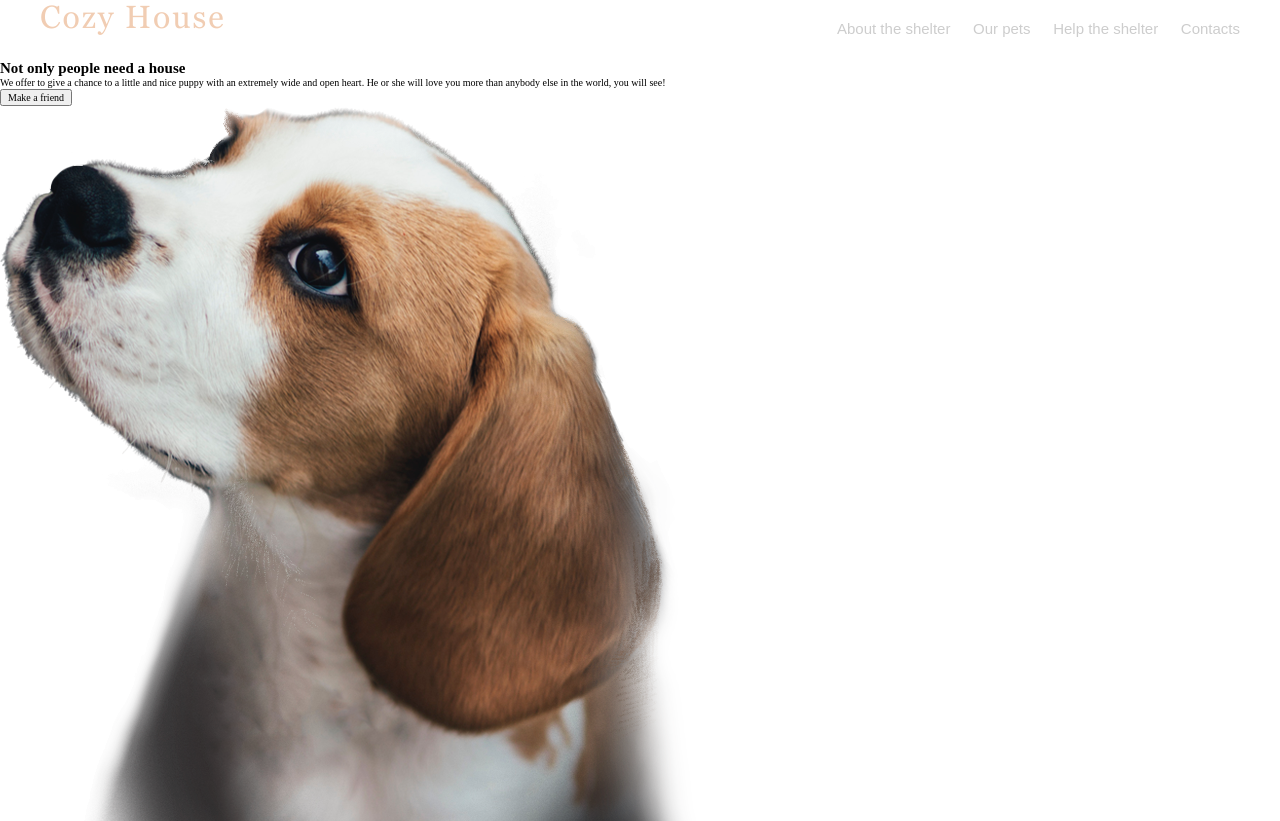
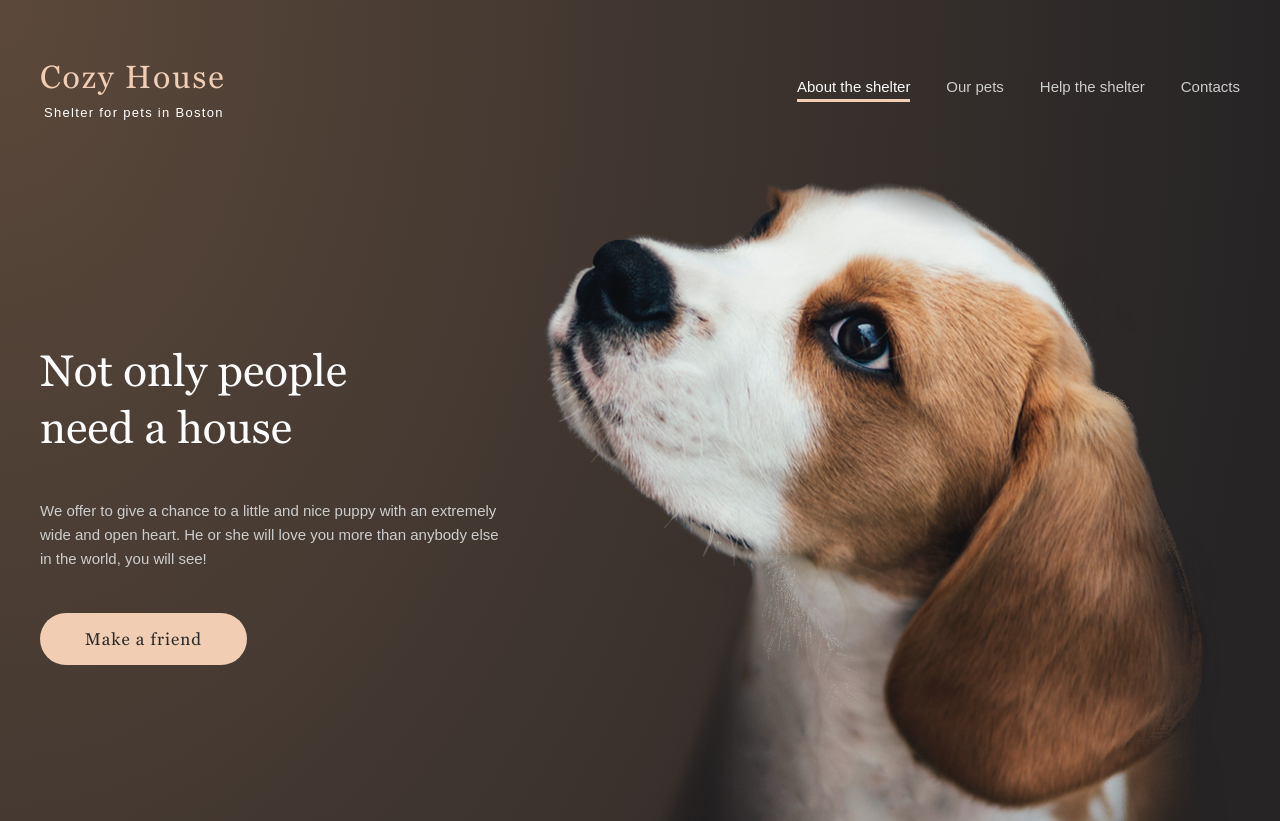
Before and after one commit to andrewkarev/RSS-FE-tasks, a plain HTML site: page shelter/pages/main/index.html in a window 1280 px wide. Shown: the top 821 px of the page. Drawn offline with Linux system fonts and the light colour scheme; a web font is replaced by a local one.

Commit message:
feat: stylize hero section

```diff
--- a/shelter/pages/main/index.html
+++ b/shelter/pages/main/index.html
@@ -20,7 +20,7 @@
         </div>
         <nav class="navigation">
           <ul class="list">
-            <li class="list__item">About the shelter</li>
+            <li class="list__item list__item--checked">About the shelter</li>
             <li class="list__item">Our pets</li>
             <li class="list__item">Help the shelter</li>
             <li class="list__item">Contacts</li>
--- a/shelter/pages/main/sass/layout/_header.scss
+++ b/shelter/pages/main/sass/layout/_header.scss
@@ -1,10 +1,15 @@
 .wrapper {
+  position: relative;
   max-width: 1280px;
   min-width: 320px;
   margin: 0 auto;
 }
 
 .header {
+  position: absolute;
+  top: 6rem;
+  left: 4rem;
+  right: 4rem;
   &__container {
     display: flex;
     flex-direction: row;
@@ -25,12 +30,13 @@
   &__subtitle {
     @extend %logo-subtitle;
     color: $color-light-xl;
+    padding-left: 0.4rem;
   }
 }
 
 .navigation {
-  width: 443px;
-  padding-bottom: 3px;
+  width: 44.3rem;
+  padding-bottom: 0.3rem;
 }
 
 .list {
@@ -42,5 +48,21 @@
   &__item {
     @extend %paragraph-1;
     color: $color-dark-s;
+    padding-bottom: 0.3rem;
+  }
+  &__item--checked {
+    position: relative;
+    color: $color-light-s;
+  }
+  &__item--checked::after {
+    content: "";
+    position: absolute;
+    bottom: 0;
+    left: 0;
+    right: 0;
+    display: block;
+    width: 100%;
+    height: 3px;
+    background-color: $color-primary;
   }
 }
--- a/shelter/pages/main/sass/layout/_hero.scss
+++ b/shelter/pages/main/sass/layout/_hero.scss
@@ -1,25 +1,39 @@
 .main {
 }
 .hero {
+  display: flex;
+  flex-direction: row;
+  padding: 18rem 4rem 0;
+  background: $bg-gradient;
   &__content {
+    padding: 16.3rem 4.2rem 0 0;
   }
 
   &__title {
+    @extend %h2;
+    color: $color-light-xl;
+    padding: 0 15rem 4.2rem 0;
   }
 
   &__text {
+    @extend %paragraph-1;
+    color: $color-dark-s;
+    padding-bottom: 4.2rem;
   }
 
   &__button {
+    width: 20.7rem;
+    background-color: $color-primary;
   }
 
   &__img-wrapper {
   }
 
   &__img {
+    display: block;
   }
 }
+
+// Нужен данный класс?
 .text {
 }
-.button {
-}
--- a/shelter/pages/main/sass/style.scss
+++ b/shelter/pages/main/sass/style.scss
@@ -4,6 +4,8 @@
 
 @import "./base/typography";
 @import "./base/normalize";
+
+@import "./components/buttons";
 
 @import "./layout/header";
 @import "./layout/hero";
```
Also changed, not shown: shelter/pages/main/style.css, 1 other file.
